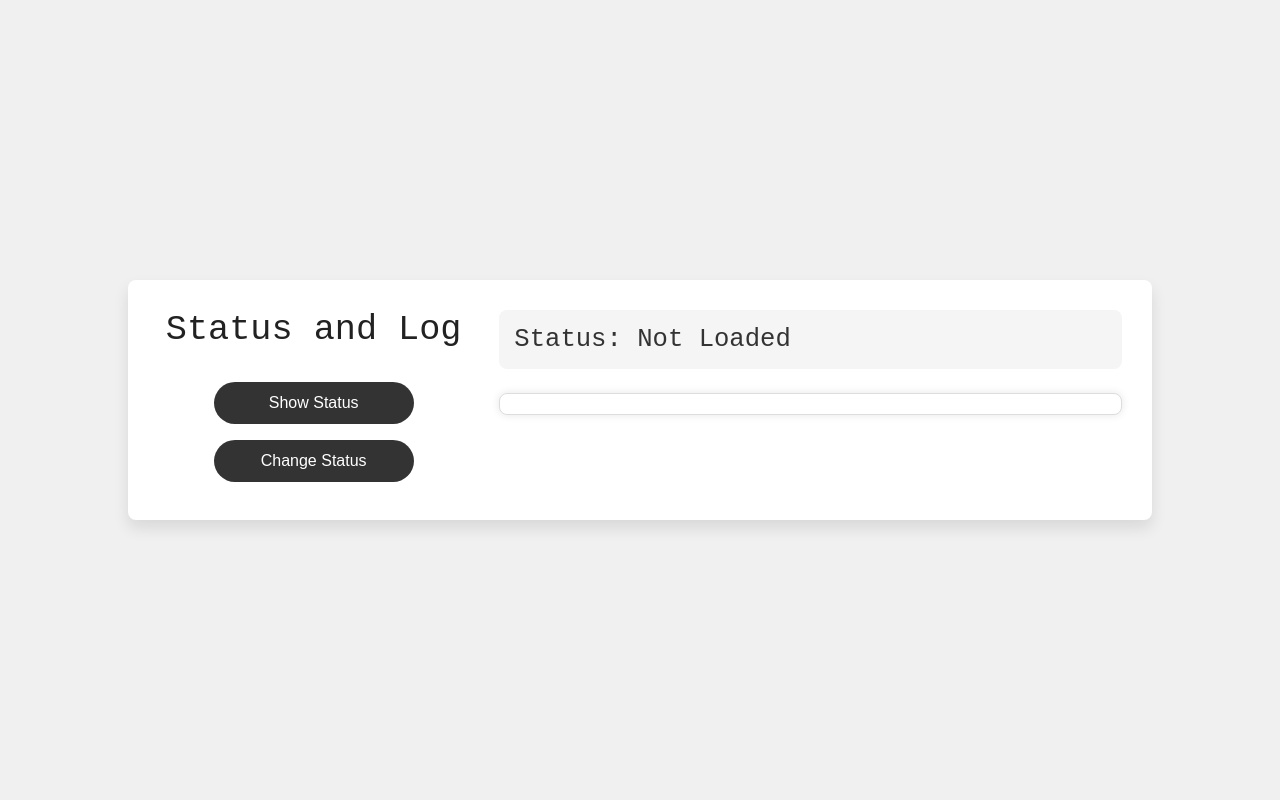
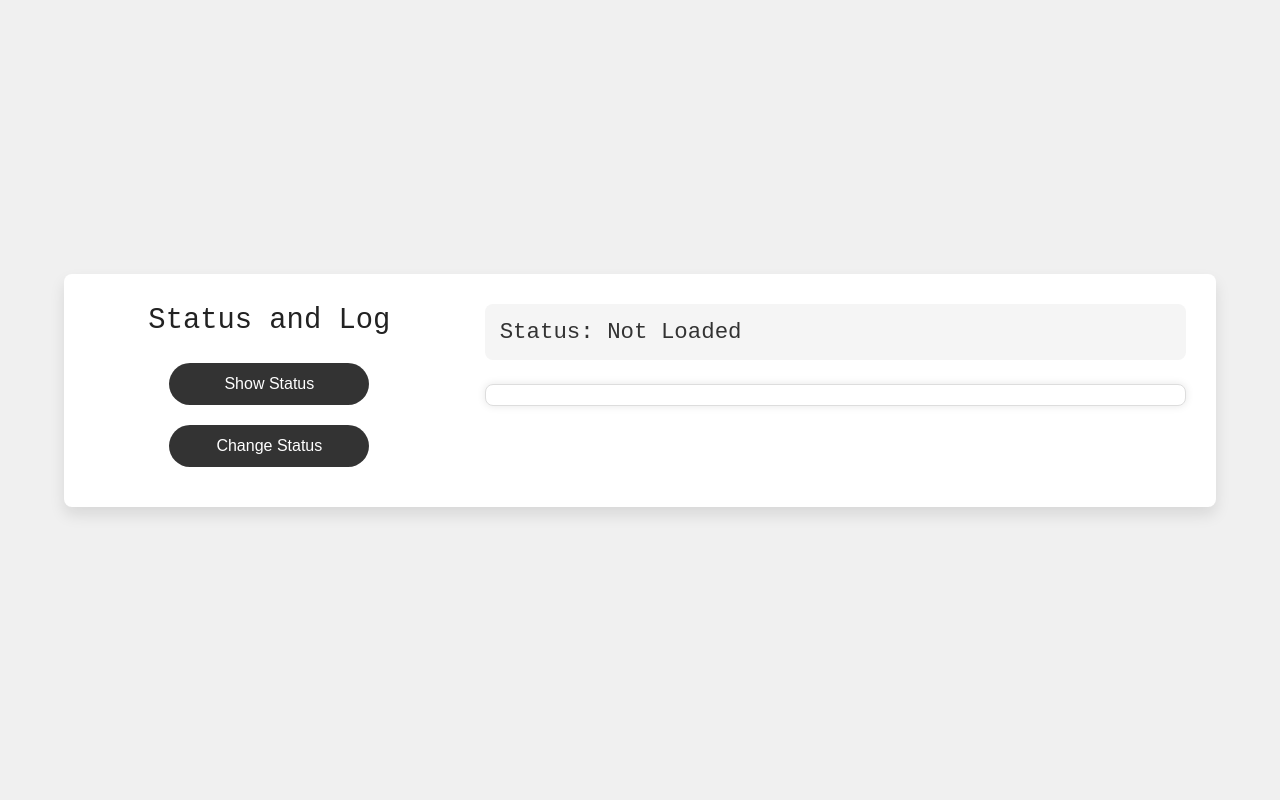
Before and after one commit to knightearner/hedge-strategy, a Flask app: page / in a window 1280 px wide. Run offline with Flask 3, Linux system fonts and the light colour scheme; parts of the project's set-up code (start-up, migrations or seed data) failed here and were passed over.

Commit message:
Update index.html

```diff
--- a/templates/index.html
+++ b/templates/index.html
@@ -22,37 +22,45 @@
             height: 100vh;
             margin: 0;
             padding: 0;
+            flex-direction: column;
+            overflow-x: hidden; /* Prevent horizontal scrolling */
         }
 
         /* Container for Left and Right Section */
         .container {
             display: flex;
-            justify-content: space-between;
+            flex-wrap: wrap;
+            justify-content: center;
             align-items: flex-start;
-            width: 80%;
+            width: 90%;
             max-width: 1200px;
             background-color: #fff;
-            padding: 30px;
+            padding: 20px;
             border-radius: 8px;
             box-shadow: 0 8px 15px rgba(0, 0, 0, 0.1);
-            gap: 30px; /* Adding gap between left and right columns */
+            gap: 20px;
+            margin-bottom: 20px;
         }
 
         /* Left Column (Buttons) */
         .left-column {
             flex: 1;
             text-align: center;
+            min-width: 250px;
+            padding: 10px;
         }
 
         /* Right Column (Status and List) */
         .right-column {
             flex: 2;
             text-align: left;
+            min-width: 250px;
+            padding: 10px;
         }
 
         /* Status Display */
         #status {
-            font-size: 1.6rem; /* Smaller font size for status */
+            font-size: 1.4rem; /* Slightly smaller font size for status */
             font-weight: 400;
             color: #333;
             background-color: #f5f5f5;
@@ -60,6 +68,7 @@
             padding: 15px;
             margin-bottom: 1.5rem; /* Gap after the status box */
             transition: background-color 0.3s ease;
+            word-wrap: break-word; /* Ensures the text does not overflow */
         }
 
         /* List Box */
@@ -69,13 +78,13 @@
             padding: 10px;
             border: 1px solid #ddd;
             box-shadow: 0 0 8px rgba(0, 0, 0, 0.1);
-            margin-top: 1.5rem; /* Gap before the list box */
+            margin-top: 1.5rem;
             max-height: 200px;
             overflow-y: auto;
         }
 
         .item {
-            font-size: 1rem; /* Smaller font size for items */
+            font-size: 1rem;
             color: #333;
             padding: 10px;
             border-bottom: 1px solid #eee;
@@ -92,36 +101,73 @@
 
         /* Buttons */
         button {
-            background-color: #333; /* Dark grey button */
+            background-color: #333;
             color: #fff;
             padding: 12px 30px;
-            font-size: 1rem; /* Smaller font size */
+            font-size: 1rem;
             border: none;
             border-radius: 50px;
             cursor: pointer;
-            margin: 8px 0; /* Adding margin between buttons */
+            margin: 10px 0;
             transition: background-color 0.3s, transform 0.2s ease-in-out;
-            width: 200px;
+            width: 100%; /* Full width on mobile */
+            max-width: 200px; /* Limit max-width */
         }
 
         button:hover {
-            background-color: #555; /* Slightly lighter grey on hover */
+            background-color: #555;
             transform: translateY(-3px);
         }
 
         button:active {
-            background-color: #222; /* Darker gray on active */
+            background-color: #222;
             transform: translateY(0);
         }
 
         /* Title */
         h1 {
-            font-size: 2.2rem; /* Smaller font size */
-            color: #222; /* Darker gray for the title */
-            margin-bottom: 1.5rem;
+            font-size: 1.8rem;
+            color: #222;
+            margin-bottom: 1rem;
             font-weight: 500;
         }
 
+        /* Responsive adjustments */
+        @media screen and (max-width: 768px) {
+            body {
+                flex-direction: column;
+                padding: 10px;
+            }
+
+            .container {
+                flex-direction: column;
+                gap: 15px;
+                padding: 20px;
+            }
+
+            .left-column, .right-column {
+                min-width: 100%;
+            }
+
+            #status {
+                font-size: 1.2rem;
+            }
+
+            button {
+                width: 100%; /* Full width for buttons on smaller screens */
+            }
+        }
+
+        @media screen and (max-width: 480px) {
+            h1 {
+                font-size: 1.5rem;
+            }
+
+            #status {
+                font-size: 1rem;
+                padding: 12px;
+            }
+        }
     </style>
 </head>
 <body>
```
